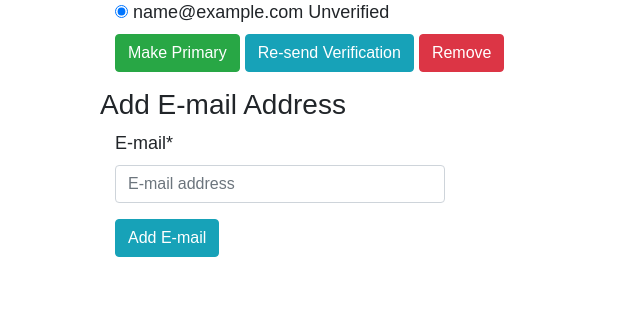
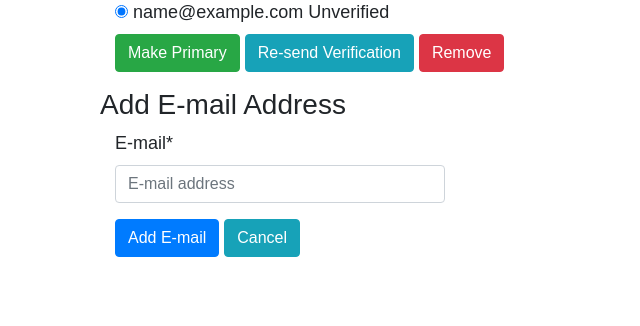
Before and after one commit to kevinbowen777/django-start, a Django app: page /accounts/email/ in a window 1280 px wide. Shown: the part 162-488 px from the top of the page, without its empty margins (0-640 px from the left). Run offline with Django 3.2, Linux system fonts and the light colour scheme; the visitor is signed in with stand-in values (Sample User, id 1); data comes from the database, SQL or seed files in the repository; parts of the project's set-up code (start-up, migrations or seed data) failed here and were passed over; some libraries are stand-ins or nearby versions.

Commit message:
Add Cancel button

```diff
--- a/templates/account/email.html
+++ b/templates/account/email.html
@@ -54,7 +54,8 @@
     <form method="post" action="{% url 'account_email' %}" class="col-md-4 add_email">
         {% csrf_token %}
         {{ form|crispy }}
-        <button name="action_add" class="btn btn-info" type="submit">{% trans "Add E-mail" %}</button>
+        <button name="action_add" class="btn btn-primary" type="submit">{% trans "Add E-mail" %}</button>
+      <a class="btn btn-info" href="javascript:window.history.back()">Cancel</a>
     </p>
     </form>
     {% endif %}
```
